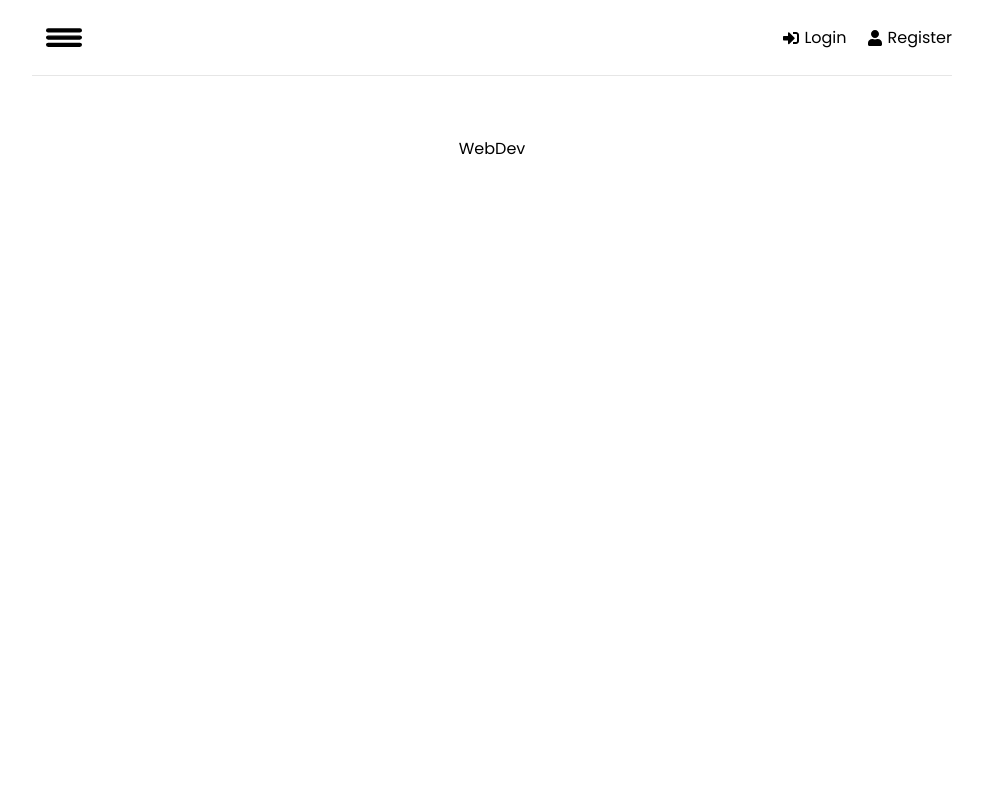
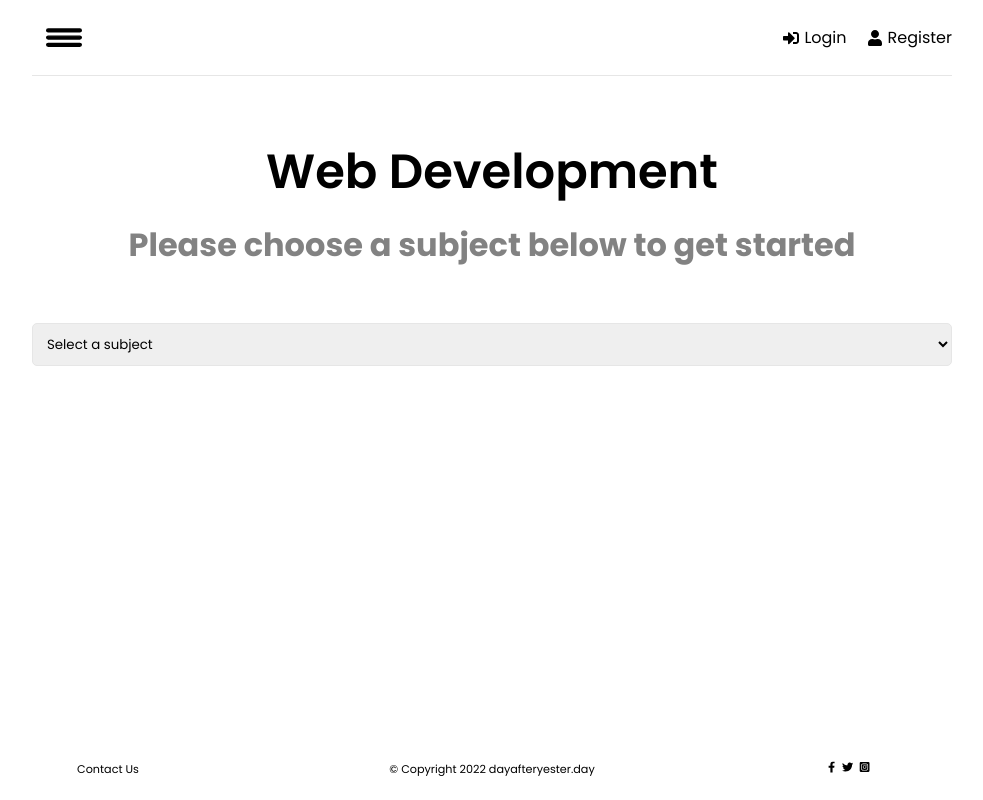
Before and after one commit to dimlutine/training-site, a React (Create React App) app in the folder frontend/: page /webdev in a window 1280 px wide. Shown: the whole page, without its empty margins (148-1131 px from the left). Built offline with nearby package versions, Linux system fonts and the light colour scheme.

Commit message:
add webdev page

```diff
--- a/frontend/src/App.js
+++ b/frontend/src/App.js
@@ -13,6 +13,7 @@ import CyberSec from './pages/CyberSec';
 import DevOps from './pages/DevOps';
 import Hardware from './pages/Hardware';
 import Software from './pages/Software';
+import Footer from './components/Footer';
 
 function App() {
   return (
@@ -33,6 +34,7 @@ function App() {
             <Route path='/python' element={<Python />} />
             <Route path='/javascript' element={<JavaScript />} />
           </Routes>
+          <Footer />
         </div>
       </Router>
       <ToastContainer />
--- /dev/null
+++ b/frontend/src/components/Footer.jsx
@@ -0,0 +1,35 @@
+import { FaFacebookF, FaTwitter, FaInstagramSquare } from 'react-icons/fa';
+
+function Footer() {
+  return (
+    <footer>
+      <div
+        className='footer-container'
+        style={{ align: 'center', fontSize: '.7em' }}
+      >
+        <div style={{ width: '10em' }}>Contact Us</div>
+        <div>
+          <p>&copy; Copyright 2022 dayafteryester.day</p>
+        </div>
+        <div style={{ width: '10em', display: 'inline-flex' }}>
+          <div style={{ marginLeft: '.5em' }}>
+            <a href='http://facebook.com' target='_blank'>
+              <FaFacebookF />
+            </a>
+          </div>
+          <div style={{ marginLeft: '.5em' }}>
+            <a href='http://twitter.com' target='_blank'>
+              <FaTwitter />
+            </a>
+          </div>
+          <div style={{ marginLeft: '.5em' }}>
+            <a href='http://instagram.com' target='_blank'>
+              <FaInstagramSquare />
+            </a>
+          </div>
+        </div>
+      </div>
+    </footer>
+  );
+}
+export default Footer;
--- a/frontend/src/index.css
+++ b/frontend/src/index.css
@@ -36,6 +36,7 @@ h3 {
 }
 
 .container {
+  min-height: 100vh;
   width: 100%;
   max-width: 960px;
   margin: 0 auto;
@@ -350,11 +351,28 @@ p.status-complete {
 }
 
 footer {
+  margin-top: auto;
   position: sticky;
   top: 95vh;
   text-align: center;
 }
 
+.footer-container{
+
+    display: flex;
+    align-items: center;
+    justify-content: space-between;
+    width: 100%;
+    max-width: 960px;
+    margin: 0 auto;
+    padding: 0 20px;
+    text-align: center;
+
+}
+
+.spacer{
+  margin-top: 10vh;
+}
 .loadingSpinnerContainer {
   position: fixed;
   top: 0;
--- a/frontend/src/pages/WebDev.jsx
+++ b/frontend/src/pages/WebDev.jsx
@@ -1,4 +1,72 @@
+import { useNavigate } from 'react-router-dom';
+
 function WebDev() {
-  return <div>WebDev</div>;
+  const navigate = useNavigate();
+  const content = [
+    // {
+    //   to: '/',
+    //   name: 'Home',
+    //   key: 1,
+    // },
+    {
+      to: '/html',
+      name: 'HTML',
+      key: 2,
+    },
+    {
+      to: '/css',
+      name: 'CSS',
+      key: 3,
+    },
+    {
+      to: '/javascript',
+      name: 'JavaScript',
+      key: 4,
+    },
+    {
+      to: '/python',
+      name: 'Python',
+      key: 5,
+    },
+    {
+      to: '/php',
+      name: 'PHP',
+      key: 6,
+    },
+    {
+      to: '/ruby',
+      name: 'Ruby',
+      key: 7,
+    },
+    {
+      to: '/swift',
+      name: 'Swift',
+      key: 8,
+    },
+  ];
+  const onChange = (e) => {
+    console.log(e.target.value);
+    navigate(`${e.target.value}`);
+  };
+  return (
+    <>
+      <section className='heading'>
+        <h1>Web Development</h1>
+        <p>Please choose a subject below to get started</p>
+      </section>
+      <form>
+        <div className='form-group'>
+          <select name='select' onChange={onChange}>
+            <option value='/'>Select a subject</option>
+            {content.map((subject) => (
+              <option key={subject.key} value={subject.to}>
+                {subject.name}
+              </option>
+            ))}
+          </select>
+        </div>
+      </form>
+    </>
+  );
 }
 export default WebDev;
```
